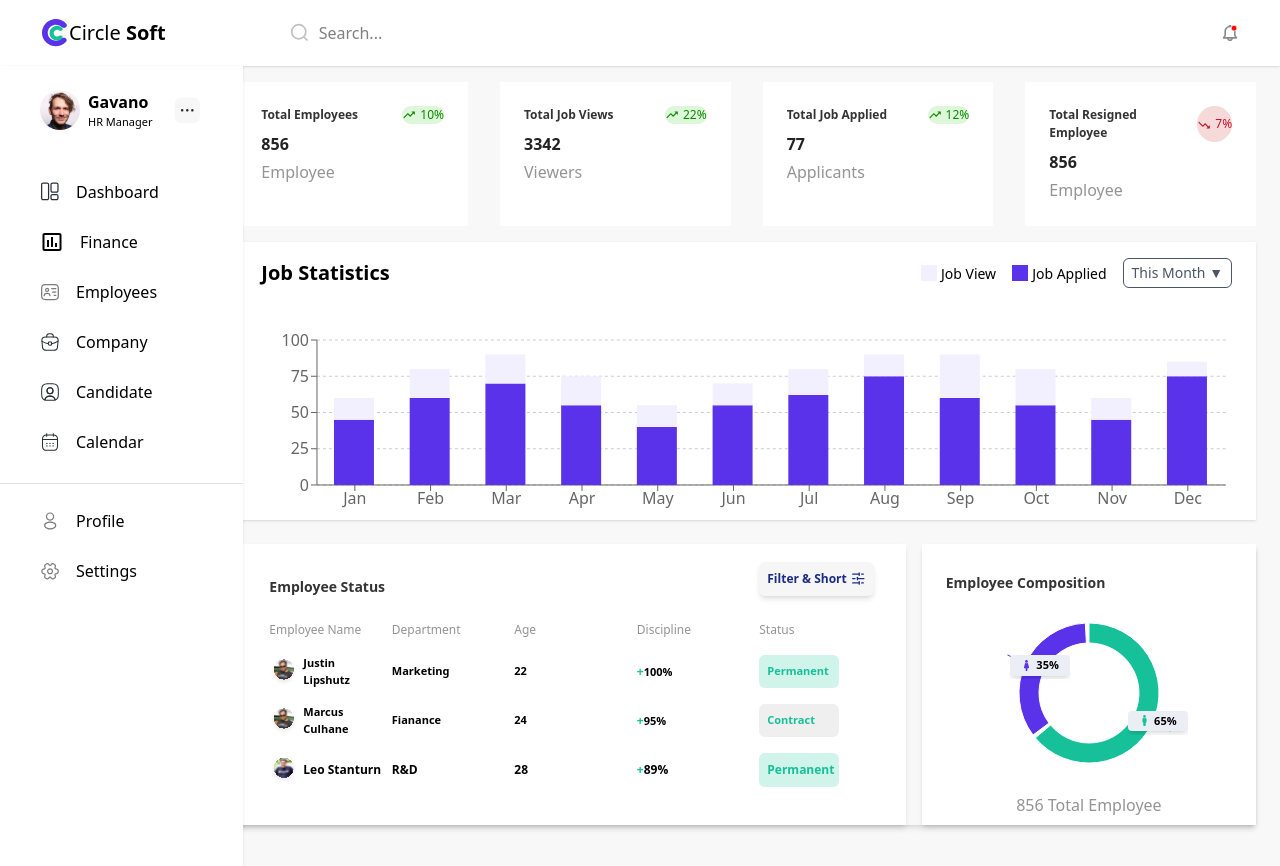
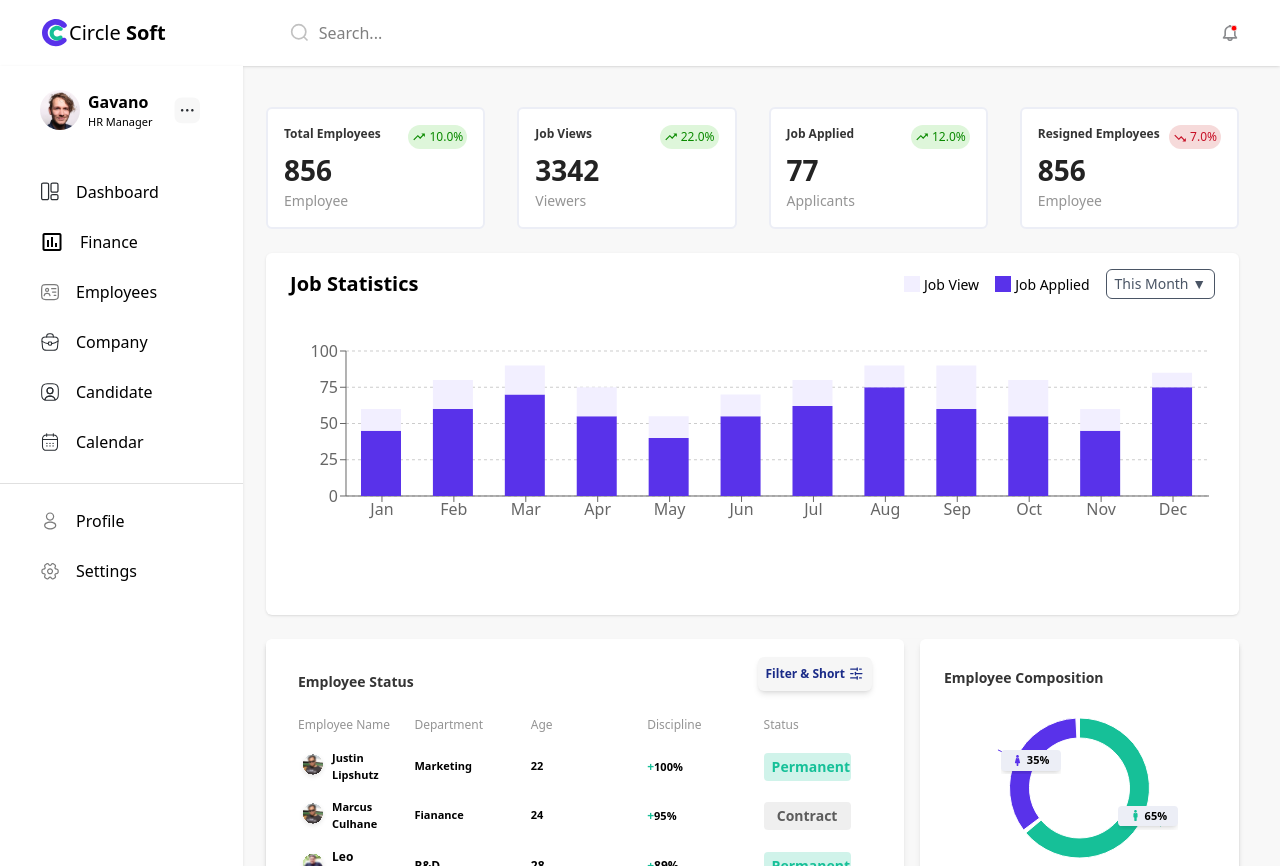
Before and after one commit to alameenbalogun/circleSoft, a Next.js app: page / in a window 1280 px wide. Before the commit the page ends 841 px from the top, so only its background shows below. Built offline with nearby package versions, Linux system fonts and the light colour scheme.

Commit message:
ui updates

```diff
--- a/src/app/calendar/page.js
+++ b/src/app/calendar/page.js
@@ -1,6 +1,4 @@
-import Header from "../_compponents/Header";
 import PageLayout from "@/src/components/PageLayout";
-import SideBar from "../_compponents/Sidebar";
 
 export default function Page() {
   const date = new Date();
--- a/src/app/candidate/page.js
+++ b/src/app/candidate/page.js
@@ -1,6 +1,4 @@
-import Header from "../_compponents/Header";
 import PageLayout from "@/src/components/PageLayout";
-import SideBar from "../_compponents/Sidebar";
 
 export default function Page() {
   return <PageLayout>Candidate here...</PageLayout>;
--- a/src/app/company/page.js
+++ b/src/app/company/page.js
@@ -1,6 +1,4 @@
-import Header from "../_compponents/Header";
 import PageLayout from "@/src/components/PageLayout";
-import SideBar from "../_compponents/Sidebar";
 
 export default function Page() {
   return <PageLayout>Company Here</PageLayout>;
--- a/src/app/employee/page.js
+++ b/src/app/employee/page.js
@@ -1,6 +1,4 @@
-import Header from "../_compponents/Header";
 import PageLayout from "@/src/components/PageLayout";
-import SideBar from "../_compponents/Sidebar";
 
 export default function Page() {
   return <PageLayout>Employee here...</PageLayout>;
--- a/src/app/finance/page.js
+++ b/src/app/finance/page.js
@@ -1,6 +1,4 @@
-import Header from "../_compponents/Header";
 import PageLayout from "@/src/components/PageLayout";
-import SideBar from "../_compponents/Sidebar";
 
 export default function Page() {
   return <PageLayout>Finance here...</PageLayout>;
--- a/src/app/layout.js
+++ b/src/app/layout.js
@@ -9,13 +9,13 @@ export const metadata = {
 export default function RootLayout({ children }) {
   return (
     <html lang="en">
-      <body className="relative bg-[#f8f8f8]">
+      <body className="relative bg-[#f8f8f8] w-full overflow-hidden">
         <Header />
         <div className="flex justify-normal items-start w-full h-dvh">
-          <div className="h-full w-1/5 ">
+          <div className="h-full w-[273px] ">
             <SideBar />
           </div>
-          <div className="h-full w-full">{children}</div>
+          <div className="h-full w-full overflow-scroll pb-[41px]">{children}</div>
         </div>
       </body>
     </html>
--- a/src/app/page.js
+++ b/src/app/page.js
@@ -77,7 +77,7 @@ export default function Page() {
 
   return (
     <PageLayout>
-      <div className="grid grid-cols-4 gap-8">
+      <div className="grid grid-cols-4 gap-8 ">
         <JobCard
           title={" Total Employees"}
           icon={"/tradeSignal.svg"}
@@ -86,21 +86,21 @@ export default function Page() {
           description={"Employee"}
         />
         <JobCard
-          title={"Total Job Views"}
+          title={"Job Views"}
           icon={"/tradeSignal.svg"}
           percentage={22.0}
           number={3_342}
           description={"Viewers"}
         />
         <JobCard
-          title={"Total Job Applied"}
+          title={"Job Applied"}
           icon={"/tradeSignal.svg"}
           percentage={12.0}
           number={77}
           description={"Applicants"}
         />
         <JobCard
-          title={"Total Resigned Employee"}
+          title={"Resigned Employees"}
           icon={"/tradeRed.svg"}
           percentage={7.0}
           number={856}
@@ -110,7 +110,7 @@ export default function Page() {
         />
       </div>
 
-      <div className="shadow-sm bg-white mt-4">
+      <div className="shadow-sm bg-white mt-6 h-[362px]  rounded-[6px]">
         <div className="flex justify-between items-center mb-4 p-4 px-6">
           <h2 className="text-xl font-semibold">Job Statistics</h2>
           <div className="flex items-center gap-4">
@@ -165,7 +165,7 @@ export default function Page() {
         </ResponsiveContainer>
       </div>
       <div className="shadow-md mt-6 grid grid-cols-[2fr_1fr] gap-4">
-        <div className=" bg-white shadow-md p-2 px-6">
+        <div className=" bg-white shadow-md p-2 px-6  rounded-[6px]">
           <div className="flex items-center justify-between  p-2">
             <h1 className="font-bold text-[#343434] text-[14px] mt-4">
               Employee Status
@@ -187,56 +187,56 @@ export default function Page() {
           <div className="grid grid-cols-5 p-2 text-[11px] gap-2 items-center font-bold">
             <div className="flex items-center gap-1">
               <img src="justin.svg" alt="Justin" width={30} />
-              <h1>Justin Lipshutz</h1>
+              <p>Justin Lipshutz</p>
             </div>
-            <h1>Marketing</h1>
-            <h1>22</h1>
-            <h1>
+            <p>Marketing</p>
+            <p>22</p>
+            <p>
               <span className="text-[#16C098] text-[12px] font-extrabold">
                 +
               </span>
               100%
-            </h1>
-            <h1 className="bg-[#16C09833] p-2 w-[80px] text-[#16C098]  rounded-md">
+            </p>
+            <p className="bg-[#16C09833] w-[87px] px-2 py-1  text-center font-bold text-sm  text-[#16C098]  rounded">
               Permanent
-            </h1>
+            </p>
           </div>
           <div className="grid grid-cols-5 gap-2 p-2 text-[11px] items-center font-bold">
             <div className="flex items-center gap-1">
               <img src="justin.svg" alt="Justin" width={30} />
-              <h1>Marcus Culhane</h1>
+              <p>Marcus Culhane</p>
             </div>
-            <h1>Fianance</h1>
-            <h1>24</h1>
-            <h1>
+            <p>Fianance</p>
+            <p>24</p>
+            <p>
               <span className="text-[#16C098] text-[12px] font-extrabold">
                 +
               </span>
               95%
-            </h1>
-            <h1 className="bg-[#AFAFAF33] p-2 text-[#16C098] w-[80px] rounded-md">
+            </p>
+            <p className="bg-[#AFAFAF]/20 px-2 py-1  text-center font-bold text-sm text-[#5C5C5C] w-[87px] rounded">
               Contract
-            </h1>
+            </p>
           </div>
           <div className="grid grid-cols-5 p-2 gap-2 text-[12px] items-center font-bold">
             <div className="flex items-center gap-1">
               <img src="leo.svg" alt="leo" width={30} />
-              <h1>Leo Stanturn</h1>
+              <p>Leo Stanturn</p>
             </div>
-            <h1>R&D</h1>
-            <h1>28</h1>
-            <h1>
+            <p>R&D</p>
+            <p>28</p>
+            <p>
               <span className="text-[#16C098] text-[12px] font-extrabold">
                 +
               </span>
               89%
-            </h1>
-            <h1 className="bg-[#16C09833] p-2 text-[#16C098] inline-block rounded-md w-[80px]">
+            </p>
+            <p className="bg-[#16C09833] text-[#16C098] inline-block px-2 py-1  text-center font-bold text-sm rounded w-[87px]">
               Permanent
-            </h1>
+            </p>
           </div>
         </div>
-        <div className="shadow-md bg-white p-2 px-6">
+        <div className="shadow-md bg-white p-2 px-6  rounded-[6px]">
           <h1 className="font-bold text-[#343434] text-[14px] mt-5">
             Employee Composition
           </h1>
--- a/src/app/profile/page.js
+++ b/src/app/profile/page.js
@@ -1,6 +1,4 @@
-import Header from "../_compponents/Header";
 import PageLayout from "@/src/components/PageLayout";
-import SideBar from "../_compponents/Sidebar";
 
 export default function Page() {
   return <PageLayout>Profile here</PageLayout>;
--- a/src/components/Header.js
+++ b/src/components/Header.js
@@ -1,6 +1,6 @@
 export default function Header() {
   return (
-    <div className="fixed w-screen grid grid-cols-[auto_1fr_auto] items-center gap-28 p-3 px-10 bg-white shadow-sm">
+    <div className="sticky top-0 w-screen grid grid-cols-[auto_1fr_auto] items-center gap-28 p-3 px-10 bg-white shadow-sm">
       <div className="flex gap-1 items-center">
         <div className="flex justify-center items-center">
           <img src="./logo-1.svg" alt="Side Logo" className="" />
--- a/src/components/JobCard.js
+++ b/src/components/JobCard.js
@@ -8,16 +8,16 @@ export default function JobCard({
   bgColor = "#23C10A26",
 }) {
   return (
-    <div className=" bg-white p-6">
+    <div className=" bg-white p-4 2xl:p-6 rounded-[6px] border-2 border-[#ECEEF6] ">
       <div className="flex justify-between">
-        <h1 className="font-bold text-[#343434]  text-[12px]" >{title}</h1>
-        <div className="flex rounded-full  gap-1 items-center"  style={{ backgroundColor: bgColor }}>
+        <h1 className="font-bold text-[#343434] text-[12px]  2xl:text-[16px] tracking-[1%]" >{title}</h1>
+        <div className="flex rounded-full py-[3px] px-[4px] gap-[3px] items-center"  style={{ backgroundColor: bgColor }}>
           <img src={icon} alt="Trade Signal" />
-          <p className="text-[12px]" style={{ color: color }}>{percentage}%</p>
+          <p className="text-[12px]" style={{ color: color }}>{percentage}.0%</p>
         </div>
       </div>
-      <h1 className="font-extrabold mt-2 text-[#232323]">{number}</h1>
-      <p className="text-[#949494] mt-1">{description}</p>
+      <h1 className="font-extrabold  text-[#232323] md:text-[14px] lg:text-[18px] xl:text-[28px]">{number}</h1>
+      <p className="text-[#949494] text-sm tracking-[1%]">{description}</p>
     </div>
   );
 }
--- a/src/components/PageLayout.js
+++ b/src/components/PageLayout.js
@@ -1,3 +1,3 @@
 export default function PageLayout({ children }) {
-  return <div className=" mt-[66px] p-4 px-6">{children}</div>;
+  return <div className=" p-[41px] ">{children}</div>;
 }
--- a/src/components/Sidebar.js
+++ b/src/components/Sidebar.js
@@ -3,7 +3,7 @@ import { MdInsertChartOutlined } from "react-icons/md";
 
 export default function SideBar({ children }) {
   return (
-    <div className="mt-[66px] fixed min-h-screen inline-block shadow-sm  bg-white">
+    <div className="top-[66px] fixed min-h-screen inline-block shadow-sm  bg-white">
       <div className="">
         <div className="flex gap-5  px-10 p-6">
           <div className="flex gap-2 items-center">
```
